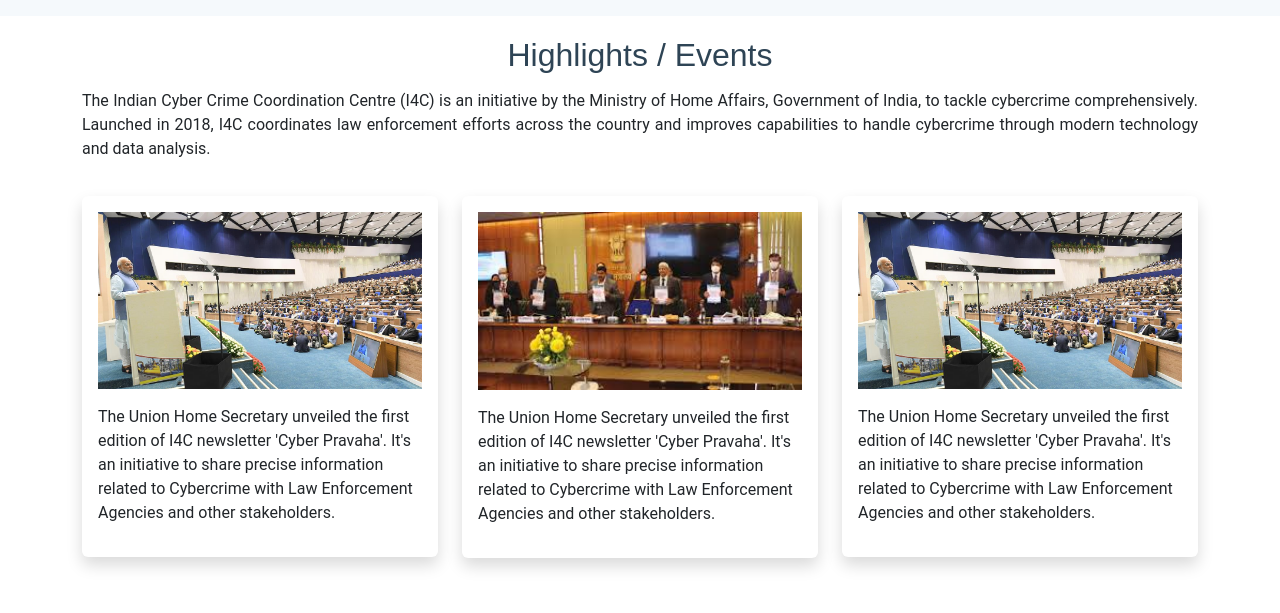
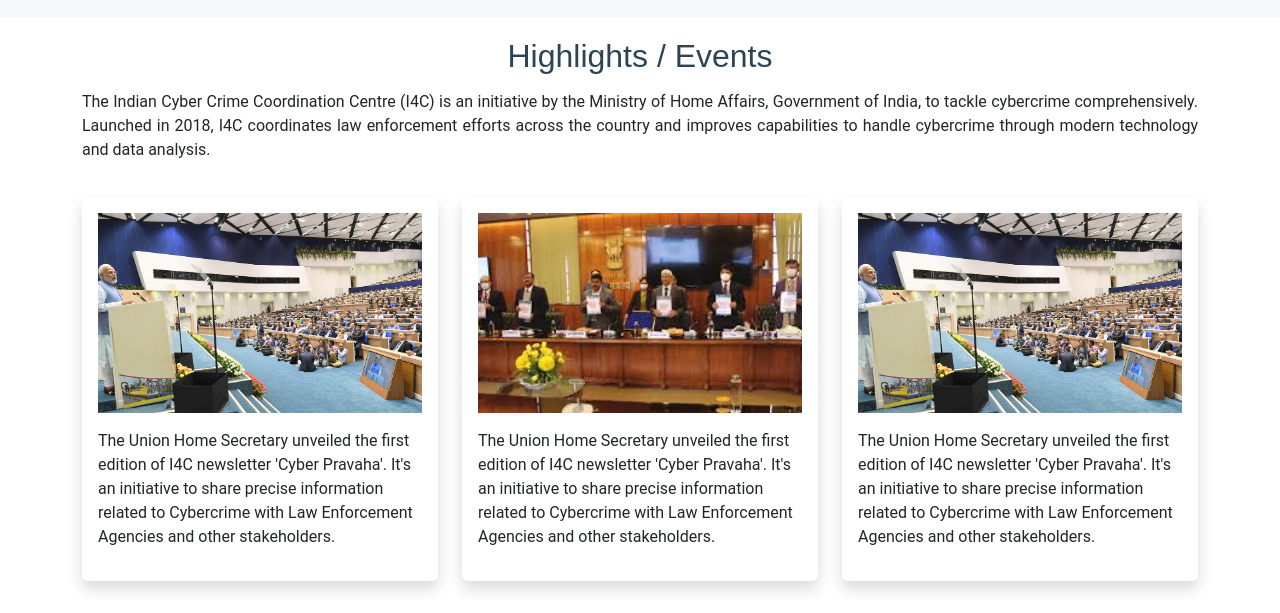
Before and after one commit to amanknandal/i4c-template1, a plain HTML site: page index.html in a window 1280 px wide. Shown: the part 1941-2554 px from the top of the page. Drawn offline with Linux system fonts and the light colour scheme.

Commit message:
social media image height fix
social media image height fix

```diff
--- a/css/main.css
+++ b/css/main.css
@@ -1814,6 +1814,12 @@ section,
   margin-bottom: 25px !important;
 }
 
+.service-item img {
+  height: 200px;
+  width: 100%;
+  object-fit: cover;
+}
+
 .portfolio-item img {
   height: 250px;
   width: 100%;
```
